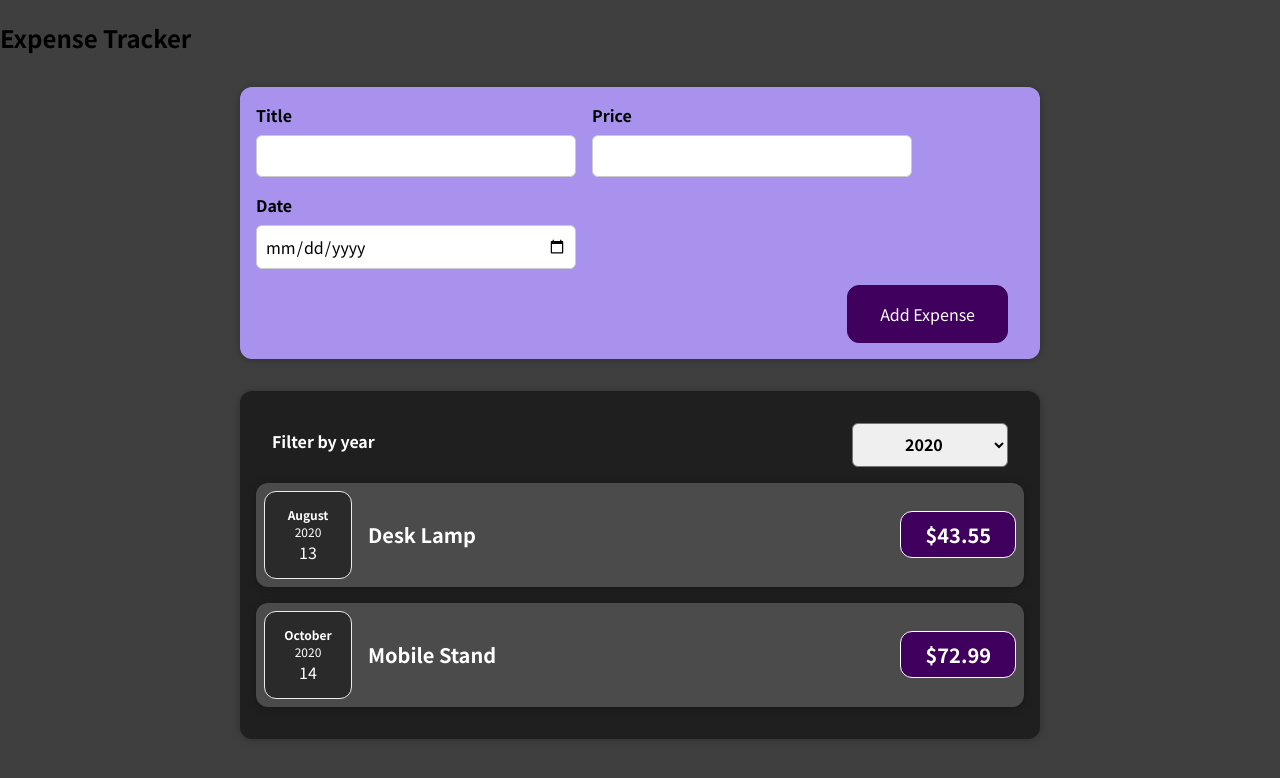
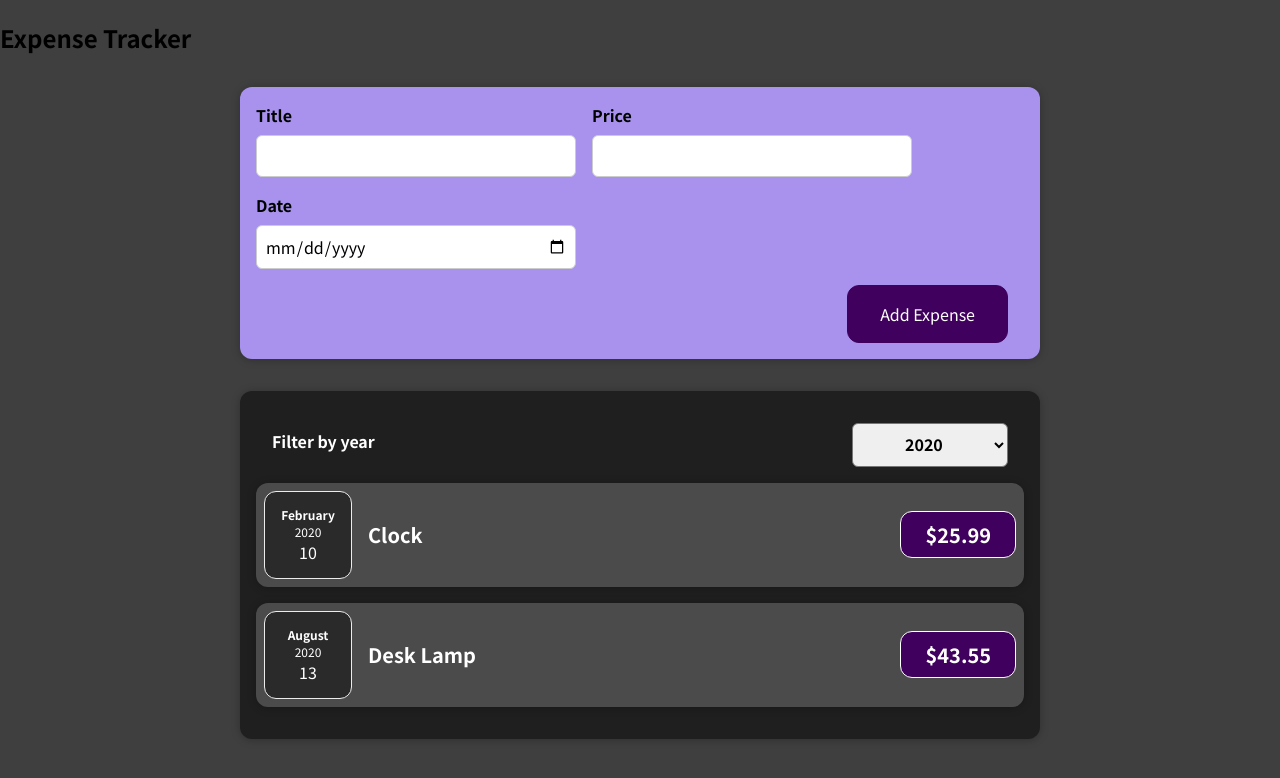
Before and after one commit to SulthanNK/Expense-Tracker, a React (Create React App) app: page / in a window 1280 px wide. Shown: the top 778 px of the page. Built offline with nearby package versions, Linux system fonts and the light colour scheme.

Commit message:
Fix: Minor typo in App.js

```diff
--- a/src/App.js
+++ b/src/App.js
@@ -8,7 +8,7 @@ const dummyData = [
     id: 'e001',
     title: 'Clock',
     price: 25.99,
-    date: new Date(2019, 1, 10),
+    date: new Date(2020, 1, 10),
   },
   {
     id: 'e002',
@@ -20,7 +20,7 @@ const dummyData = [
     id: 'e003',
     title: 'Mobile Stand',
     price: 72.99,
-    date: new Date(2020, 9, 14),
+    date: new Date(2021, 9, 14),
   },
 ];
 
```
